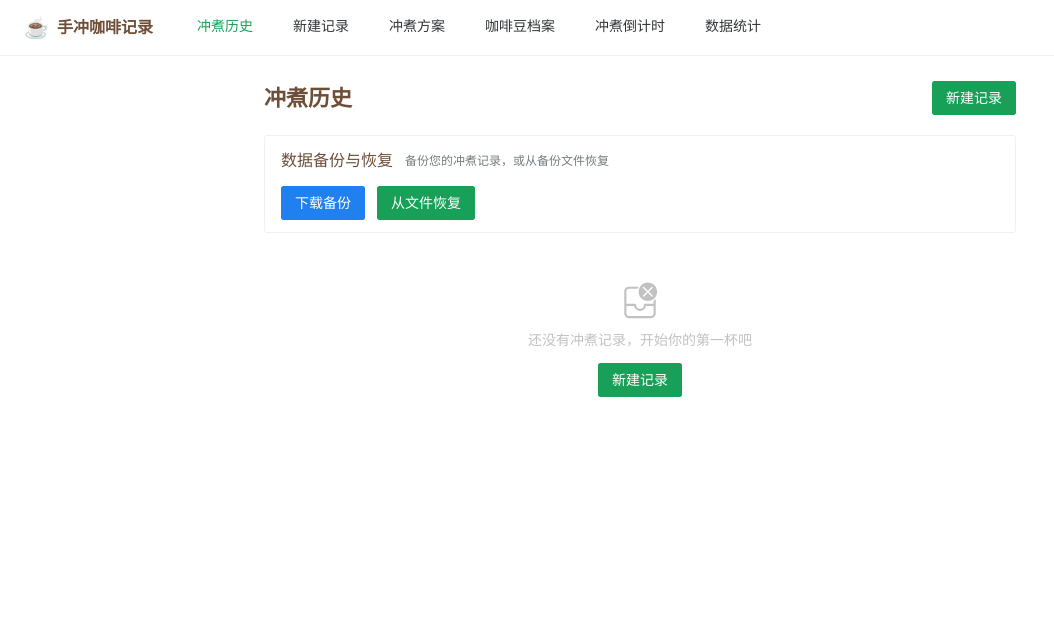
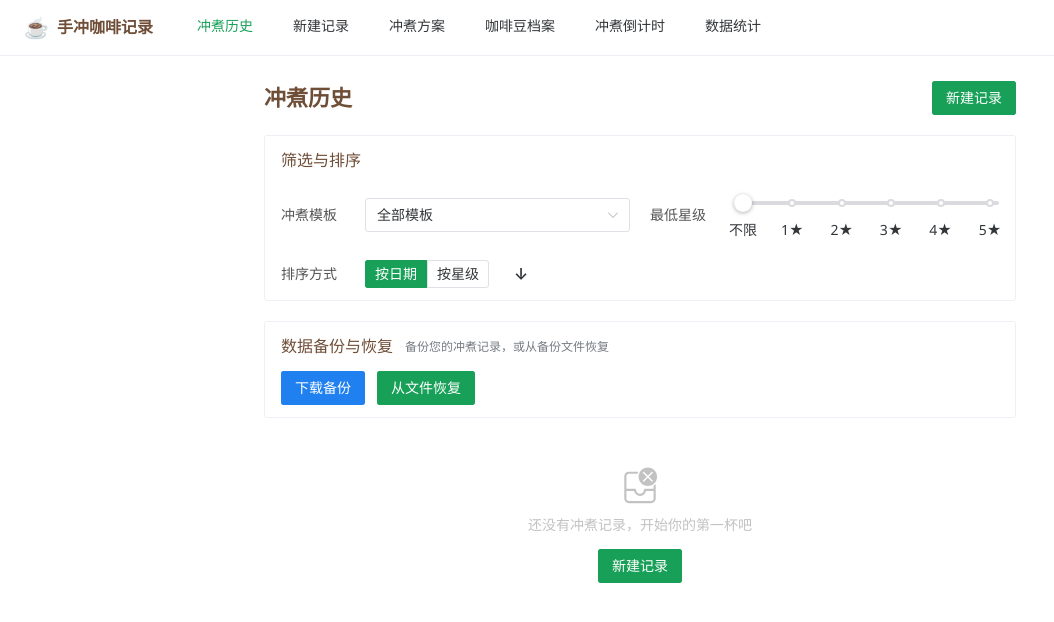
Before and after one commit to LcjGitHub/ll-6192, a Vue app: page / in a window 1280 px wide. Shown: the top 622 px of the page, without its empty margins (0-1054 px from the left). Built offline with nearby package versions, Linux system fonts and the light colour scheme.

Commit message:
.4355628588863978:e468569f20d8d550307c7d614061669d_6a3438273c6ec9a34da153dd.6a34395c3c6ec9a34da15415.6a34395c75e5af62fa3a0ef0:Trae CN.T(2026/6/19 02:30:52)
Co-authored-by: Cursor <cursoragent@cursor.com>

```diff
--- a/src/stores/brew.ts
+++ b/src/stores/brew.ts
@@ -12,6 +12,8 @@ import type {
   CustomTemplateFormModel,
   CoffeeBean,
   CoffeeBeanFormModel,
+  SortField,
+  SortOrder,
 } from '@/types/brew'
 
 const NEW_KEY = 'brew-store'
@@ -71,6 +73,10 @@ export const useBrewStore = defineStore('brew', {
     records: [] as BrewRecord[],
     customTemplates: [] as CustomBrewTemplate[],
     beans: [] as CoffeeBean[],
+    filterTemplateId: '' as string,
+    filterMinRating: 0 as number,
+    sortField: 'date' as SortField,
+    sortOrder: 'desc' as SortOrder,
   }),
 
   getters: {
@@ -180,6 +186,50 @@ export const useBrewStore = defineStore('brew', {
       (id: string): BrewRecord | undefined => {
         return state.records.find((r) => r.id === id)
       },
+
+    /** 按模板 ID 和最低星级筛选后的记录 */
+    filteredRecords(state): BrewRecord[] {
+      let result = [...state.records]
+      if (state.filterTemplateId) {
+        result = result.filter((r) => r.templateId === state.filterTemplateId)
+      }
+      if (state.filterMinRating > 0) {
+        result = result.filter((r) => r.rating >= state.filterMinRating)
+      }
+      return result
+    },
+
+    /** 经过筛选并按当前排序条件排序后的记录（用于页面展示） */
+    filteredSortedRecords(state): BrewRecord[] {
+      let result = [...state.records]
+      if (state.filterTemplateId) {
+        result = result.filter((r) => r.templateId === state.filterTemplateId)
+      }
+      if (state.filterMinRating > 0) {
+        result = result.filter((r) => r.rating >= state.filterMinRating)
+      }
+      result.sort((a, b) => {
+        let cmp = 0
+        if (state.sortField === 'date') {
+          cmp = dayjs(a.date).valueOf() - dayjs(b.date).valueOf()
+        } else {
+          cmp = a.rating - b.rating
+        }
+        return state.sortOrder === 'asc' ? cmp : -cmp
+      })
+      return result
+    },
+
+    /** 已使用过的所有模板列表（去重，用于筛选下拉） */
+    usedTemplateList(state): { id: string; name: string }[] {
+      const map = new Map<string, string>()
+      for (const r of state.records) {
+        if (!map.has(r.templateId)) {
+          map.set(r.templateId, r.templateName)
+        }
+      }
+      return Array.from(map.entries()).map(([id, name]) => ({ id, name }))
+    },
   },
 
   actions: {
@@ -311,6 +361,31 @@ export const useBrewStore = defineStore('brew', {
         roastLevel: payload.roastLevel.trim(),
       }
     },
+
+    setFilterTemplateId(templateId: string) {
+      this.filterTemplateId = templateId
+    },
+
+    setFilterMinRating(rating: number) {
+      this.filterMinRating = rating
+    },
+
+    setSortField(field: SortField) {
+      this.sortField = field
+    },
+
+    setSortOrder(order: SortOrder) {
+      this.sortOrder = order
+    },
+
+    toggleSortOrder() {
+      this.sortOrder = this.sortOrder === 'asc' ? 'desc' : 'asc'
+    },
+
+    resetHistoryFilter() {
+      this.filterTemplateId = ''
+      this.filterMinRating = 0
+    },
   },
 
   persist: {
--- a/src/views/HistoryView.vue
+++ b/src/views/HistoryView.vue
@@ -11,8 +11,12 @@ import {
   NSpace,
   NText,
   NModal,
+  NSelect,
+  NButtonGroup,
+  NSlider,
   useMessage,
 } from 'naive-ui'
+import type { SortField } from '@/types/brew'
 import { useBrewStore } from '@/stores/brew'
 import { formatBrewTime, formatDate } from '@/utils/format'
 import {
@@ -161,6 +165,44 @@ function cancelRestore() {
   pendingBackupData.value = null
   pendingInvalidCount.value = 0
 }
+
+const templateOptions = computed(() => {
+  const options = [
+    { label: '全部模板', value: '' },
+  ]
+  for (const t of brewStore.usedTemplateList) {
+    options.push({ label: t.name, value: t.id })
+  }
+  return options
+})
+
+const currentSortOrderIcon = computed(() => {
+  return brewStore.sortOrder === 'asc' ? '↑' : '↓'
+})
+
+const hasActiveFilter = computed(() => {
+  return brewStore.filterTemplateId !== '' || brewStore.filterMinRating > 0
+})
+
+function handleTemplateChange(value: string) {
+  brewStore.setFilterTemplateId(value)
+}
+
+function handleMinRatingChange(value: number) {
+  brewStore.setFilterMinRating(value)
+}
+
+function handleSortFieldChange(value: SortField) {
+  brewStore.setSortField(value)
+}
+
+function handleToggleSortOrder() {
+  brewStore.toggleSortOrder()
+}
+
+function handleResetFilter() {
+  brewStore.resetHistoryFilter()
+}
 </script>
 
 <template>
@@ -169,6 +211,80 @@ function cancelRestore() {
       <h1 class="page-title">冲煮历史</h1>
       <NButton type="primary" @click="goNew">新建记录</NButton>
     </div>
+
+    <NCard class="filter-section" size="small">
+      <template #header>
+        <div class="filter-header">
+          <span class="filter-title">筛选与排序</span>
+          <NButton
+            v-if="hasActiveFilter"
+            size="small"
+            quaternary
+            type="info"
+            @click="handleResetFilter"
+          >
+            重置筛选
+          </NButton>
+        </div>
+      </template>
+      <div class="filter-content">
+        <div class="filter-row">
+          <div class="filter-item">
+            <span class="filter-label">冲煮模板</span>
+            <NSelect
+              :value="brewStore.filterTemplateId"
+              :options="templateOptions"
+              @update:value="handleTemplateChange"
+              clearable
+              placeholder="选择模板"
+              class="filter-select"
+            />
+          </div>
+          <div class="filter-item">
+            <span class="filter-label">最低星级</span>
+            <div class="slider-wrapper">
+              <NSlider
+                :value="brewStore.filterMinRating"
+                :min="0"
+                :max="5"
+                :step="1"
+                :marks="{ 0: '不限', 1: '1★', 2: '2★', 3: '3★', 4: '4★', 5: '5★' }"
+                @update:value="handleMinRatingChange"
+              />
+            </div>
+          </div>
+        </div>
+        <div class="filter-row">
+          <div class="filter-item sort-item">
+            <span class="filter-label">排序方式</span>
+            <NButtonGroup>
+              <NButton
+                size="small"
+                :type="brewStore.sortField === 'date' ? 'primary' : 'default'"
+                @click="handleSortFieldChange('date')"
+              >
+                按日期
+              </NButton>
+              <NButton
+                size="small"
+                :type="brewStore.sortField === 'rating' ? 'primary' : 'default'"
+                @click="handleSortFieldChange('rating')"
+              >
+                按星级
+              </NButton>
+            </NButtonGroup>
+            <NButton
+              size="small"
+              quaternary
+              @click="handleToggleSortOrder"
+              class="sort-order-btn"
+            >
+              {{ currentSortOrderIcon }}
+            </NButton>
+          </div>
+        </div>
+      </div>
+    </NCard>
 
     <NCard class="backup-section" size="small">
       <template #header>
@@ -197,7 +313,7 @@ function cancelRestore() {
     </NCard>
 
     <NEmpty
-      v-if="brewStore.sortedRecords.length === 0"
+      v-if="brewStore.records.length === 0"
       description="还没有冲煮记录，开始你的第一杯吧"
       class="empty-state"
     >
@@ -206,9 +322,19 @@ function cancelRestore() {
       </template>
     </NEmpty>
 
+    <NEmpty
+      v-else-if="brewStore.filteredSortedRecords.length === 0"
+      description="没有符合筛选条件的记录，试试调整筛选条件"
+      class="empty-state"
+    >
+      <template #extra>
+        <NButton type="info" @click="handleResetFilter">重置筛选</NButton>
+      </template>
+    </NEmpty>
+
     <NSpace v-else vertical :size="12" class="records-list">
       <NCard
-        v-for="record in brewStore.sortedRecords"
+        v-for="record in brewStore.filteredSortedRecords"
         :key="record.id"
         size="small"
         :title="record.templateName"
@@ -329,6 +455,68 @@ function cancelRestore() {
   color: #6f4e37;
 }
 
+.filter-section {
+  margin-bottom: 20px;
+}
+
+.filter-header {
+  display: flex;
+  align-items: center;
+  justify-content: space-between;
+}
+
+.filter-title {
+  font-weight: 500;
+  color: #6f4e37;
+}
+
+.filter-content {
+  display: flex;
+  flex-direction: column;
+  gap: 16px;
+}
+
+.filter-row {
+  display: flex;
+  flex-wrap: wrap;
+  gap: 20px;
+}
+
+.filter-item {
+  display: flex;
+  align-items: center;
+  gap: 12px;
+  flex: 1;
+  min-width: 240px;
+}
+
+.filter-label {
+  font-size: 14px;
+  color: #555;
+  white-space: nowrap;
+  min-width: 72px;
+}
+
+.filter-select {
+  flex: 1;
+  min-width: 160px;
+}
+
+.slider-wrapper {
+  flex: 1;
+  min-width: 200px;
+}
+
+.sort-item {
+  max-width: 360px;
+}
+
+.sort-order-btn {
+  min-width: 40px;
+  font-size: 16px;
+  font-weight: 600;
+}
+
 .backup-section {
   margin-bottom: 20px;
 }
--- a/src/views/TimerView.vue
+++ b/src/views/TimerView.vue
@@ -167,7 +167,7 @@ function showFinishDialog() {
     title: '⏰ 冲煮时间到！',
     content: `「${selectedTemplate.value?.name}」的冲煮时间已到，请停止注水。`,
     positiveText: '知道了',
-    showNegative: false,
+    negativeText: '',
   })
 }
 
```
Also changed, not shown: src/types/brew.ts (+26 -0 lines).
